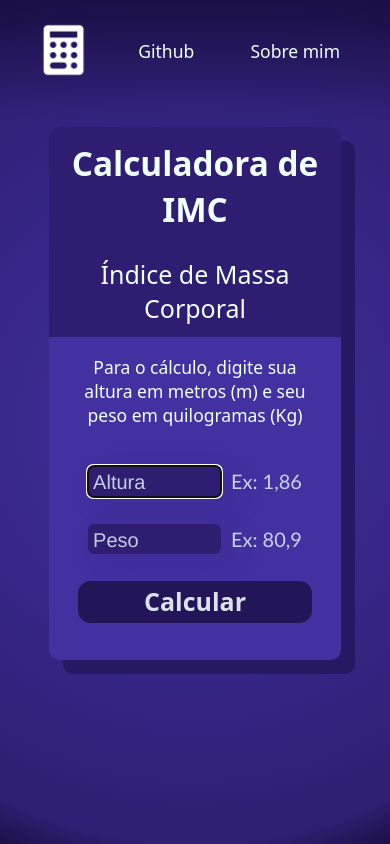
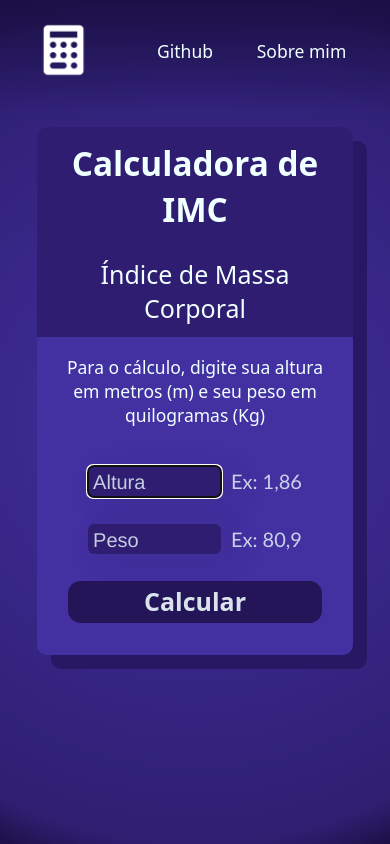
Before and after one commit to RecheEduardo/calculadora-imc, a plain HTML site: page index.html in a window 390 px wide. Drawn offline with Linux system fonts and the light colour scheme; files whose address does not match are found by name.

Commit message:
Update style.css

```diff
--- a/style.css
+++ b/style.css
@@ -146,8 +146,8 @@ a {
 
 .extrn {
     float: right;
-    padding-left: 30px;
-    padding-right: 15px;
+    padding-left: 25px;
+    padding-right: 10px;
     transition: 0.3s;
 }
 
@@ -195,7 +195,8 @@ a {
     box-shadow: 0.7rem 0.7rem rgb(39, 24, 99);
     background-color: rgb(67, 48, 161);
     flex-wrap: wrap;
-    margin-top: 5rem;
+    margin-top: 6.5rem;
+    margin-bottom: 5rem;
 }
 
 .title {
@@ -263,12 +264,13 @@ a {
 
     .container {
 
-        width: 60vw;
+        margin-top: 5rem;
+        width: 65vw;
     }
 
     .innercenter {
 
-        width: 60vw;
+        width: 65vw;
     }
 
     input {
@@ -294,10 +296,26 @@ a {
 
     }
 
-    #result {
+    #checkimc {
 
-        font-size: 14px;
+        font-size: 12pt;
         padding-left: 15px;
         padding-right: 15px;
     }
+
 }
+
+@media(max-width:389px) {
+
+    body {
+        zoom: 100%;
+    }
+
+    .container {
+        margin-top: 5rem;
+    }
+
+    .inputs{
+        word-break: keep-all;
+    }
+}
```
